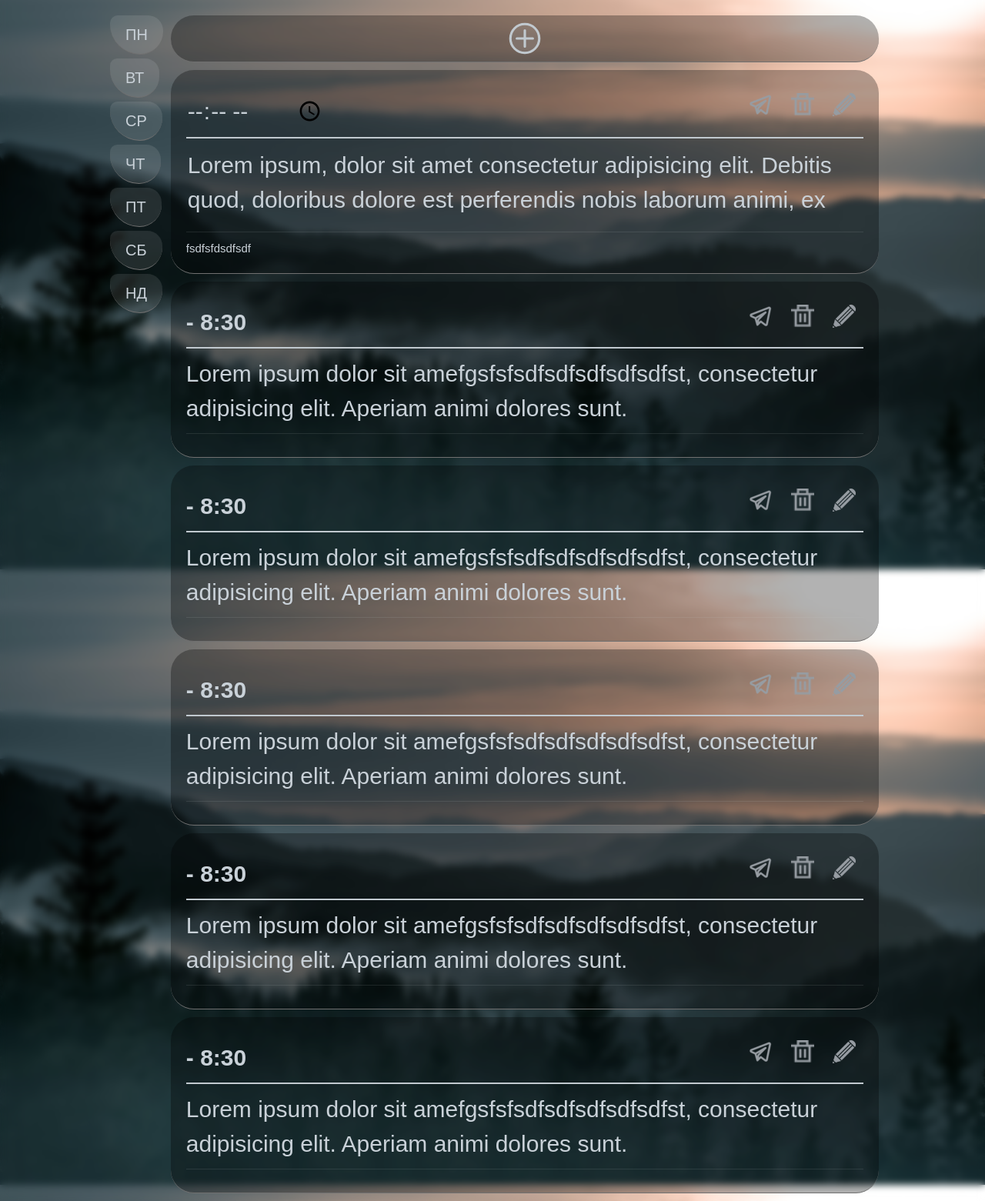
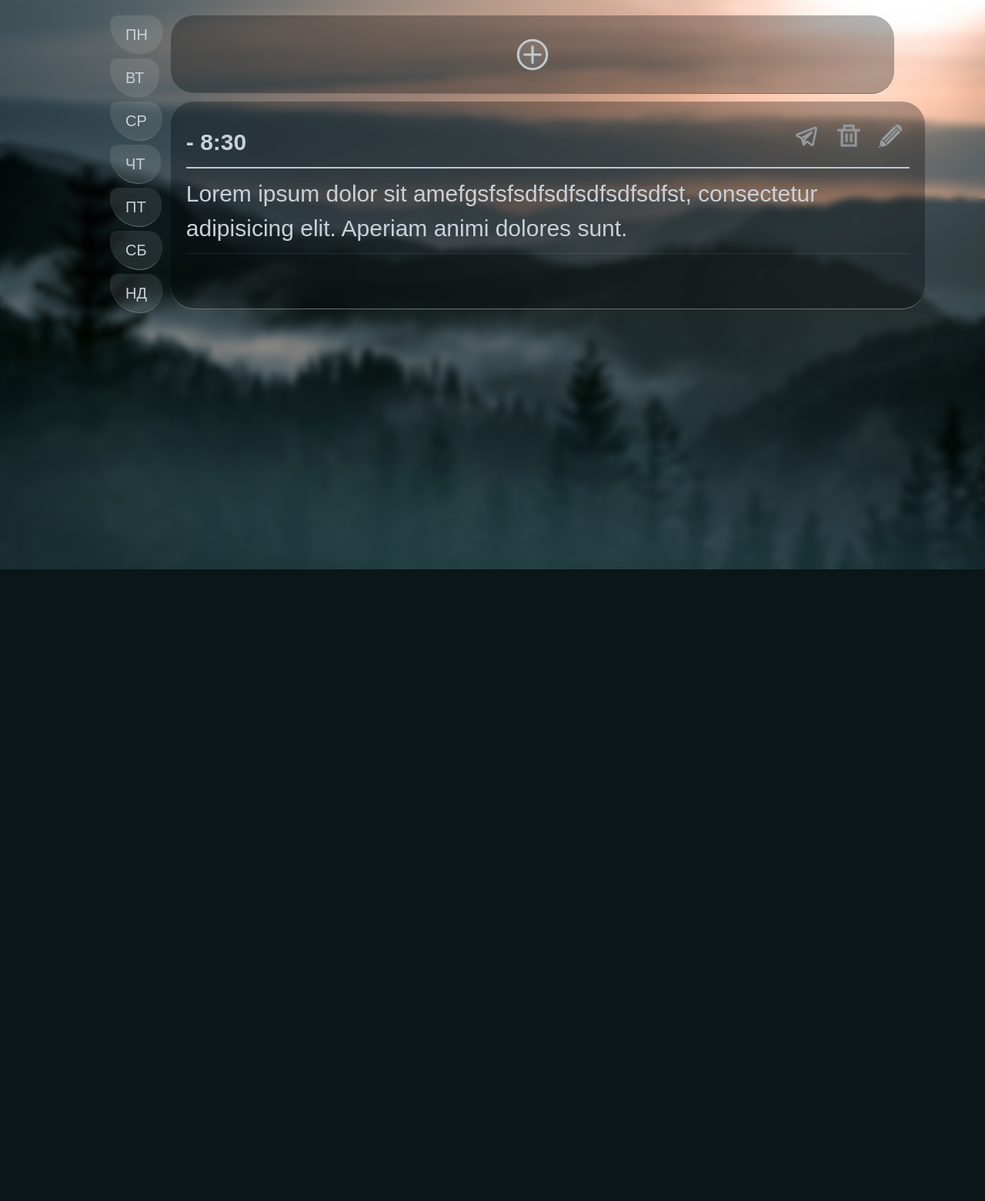
Before and after one commit to AndreyDe1neko/DjangoToDoList, a Django app: page /notes in a window 1280 px wide. Shown: the part 60-1621 px from the top of the page at 77% size. After the commit the page ends 800 px from the top, so only its background shows below. Run offline with Django 4.2, Linux system fonts and the light colour scheme; data comes from the database, SQL or seed files in the repository; both versions use the stored data as it was after the commit; parts of the project's set-up code (start-up, migrations or seed data) failed here and were passed over.

Commit message:
New migrations and edit models

```diff
--- a/tdlist/textlist/models.py
+++ b/tdlist/textlist/models.py
@@ -1,5 +1,6 @@
 from django.db import models
 from django.urls import reverse
+
 
 # Create your models here.
 
@@ -14,16 +15,26 @@ class Customer(models.Model):
     def __str__(self):
         return self.name_cust
 
+    def all_customers(self):
+        return self.objects.get()
+
+    def get_customer(self):
+        return self.objects.all()
+
     def get_absolute_url(self):                             # Метод для вынимаия данных, в html коде потом прописать "NAME_peremennaya.get_absolute_url"
         return reverse('post', kwargs={'Customer_id': self.pk})
 
 class Note(models.Model):
     title_note = models.TextField(max_length=255, blank=True)
-    time_note = models.DateField()
+    time_note = models.TimeField()
     text_note = models.TextField(max_length=1000, blank=True)
     telegram_send = models.BooleanField(default=False)
+    day_of_week = models.SmallIntegerField()
 
 
 class CustNote(models.Model):
-    note = models.ForeignKey('Note', on_delete=models.PROTECT)
-    cust_note = models.ForeignKey('Customer', on_delete=models.PROTECT)
+    note = models.ForeignKey('Note', on_delete=models.PROTECT, unique=True)
+    cust_note = models.ForeignKey('Customer', on_delete=models.PROTECT, unique=True)
+
+    def get_cust_notes(self, cust_id_f):
+        return CustNote.objects.filter(note=cust_id_f)
--- a/tdlist/textlist/static/textlist/css/styles.css
+++ b/tdlist/textlist/static/textlist/css/styles.css
@@ -196,6 +196,7 @@ a{
 	padding: 20px;
 	margin: 0px 10px 10px 10px;
 	transition: 0.5s;
+	width: 100%;
 }
 
 .plus{
--- a/tdlist/textlist/templates/textlist/notes.html
+++ b/tdlist/textlist/templates/textlist/notes.html
@@ -67,7 +67,7 @@
         <button class="vertical-block-todo plus">
             <img src="../static/textlist/images/plus.svg" class="plus1">
         </button>
-
+<!--
         <div class="vertical-block-todo">
             <div class="right-side-button">
                 <input type="time" id="time" name="time" class="title-time" />
@@ -78,48 +78,12 @@
                 </div>
             </div>
             <div class="line-from-todo-det"></div>
-            <textarea maxlength="175" wrap="soft" class="title-text">Lorem ipsum, dolor sit amet consectetur adipisicing elit. Debitis quod, doloribus dolore est perferendis nobis laborum animi, ex harum, corporis impedit. Delectus corrupti repellat hic mollitia natus perferendis neque molestiae!</textarea>
+            <textarea maxlength="175" wrap="soft" class="title-text" style="min-width: fit-content;" oninput="autoResize()">Lorem ipsum, dolor sit amet consectetur adipisicing elit. Debitis quod, doloribus dolore est perferendis nobis laborum animi, ex harum, corporis impedit. Delectus corrupti repellat hic mollitia natus perferendis neque molestiae!</textarea>
             <div class="line-from-todo-det-under-title"></div>
             <p class="todotext">
                 fsdfsfdsdfsdf
             </p>
-        </div>
-        <div class="vertical-block-todo">
-            <div class="right-side-button">
-                <p class="title-time"><b>- 8:30</b></p>
-                <div>
-                    <button class="refactor-buttons telegram-button"></button>
-                    <button class="refactor-buttons delete-button"></button>
-                    <button class="refactor-buttons edit-button"></button>
-                </div>
-            </div>
-            <div class="line-from-todo-det"></div>
-            <p class="title-text">Lorem ipsum dolor sit amefgsfsfsdfsdfsdfsdfsdfst, consectetur adipisicing elit.
-                Aperiam animi dolores sunt.
-            </p>
-            <div class="line-from-todo-det-under-title"></div>
-            <p class="todotext">
-
-            </p>
-        </div>
-        <div class="vertical-block-todo">
-            <div class="right-side-button">
-                <p class="title-time"><b>- 8:30</b></p>
-                <div>
-                    <button class="refactor-buttons telegram-button"></button>
-                    <button class="refactor-buttons delete-button"></button>
-                    <button class="refactor-buttons edit-button"></button>
-                </div>
-            </div>
-            <div class="line-from-todo-det"></div>
-            <p class="title-text">Lorem ipsum dolor sit amefgsfsfsdfsdfsdfsdfsdfst, consectetur adipisicing elit.
-                Aperiam animi dolores sunt.
-            </p>
-            <div class="line-from-todo-det-under-title"></div>
-            <p class="todotext">
-
-            </p>
-        </div>
+        </div> -->
 
         <div class="vertical-block-todo">
             <div class="right-side-button">
@@ -131,50 +95,11 @@
                 </div>
             </div>
             <div class="line-from-todo-det"></div>
-            <p class="title-text">Lorem ipsum dolor sit amefgsfsfsdfsdfsdfsdfsdfst, consectetur adipisicing elit.
+            <div class="title-text" contenteditable="true" id="title_text">Lorem ipsum dolor sit amefgsfsfsdfsdfsdfsdfsdfst, consectetur adipisicing elit.
                 Aperiam animi dolores sunt.
-            </p>
+            </div>
             <div class="line-from-todo-det-under-title"></div>
             <p class="todotext">
-
-            </p>
-        </div>
-
-        <div class="vertical-block-todo">
-            <div class="right-side-button">
-                <p class="title-time"><b>- 8:30</b></p>
-                <div>
-                    <button class="refactor-buttons telegram-button"></button>
-                    <button class="refactor-buttons delete-button"></button>
-                    <button class="refactor-buttons edit-button"></button>
-                </div>
-            </div>
-            <div class="line-from-todo-det"></div>
-            <p class="title-text">Lorem ipsum dolor sit amefgsfsfsdfsdfsdfsdfsdfst, consectetur adipisicing elit.
-                Aperiam animi dolores sunt.
-            </p>
-            <div class="line-from-todo-det-under-title"></div>
-            <p class="todotext">
-
-            </p>
-        </div>
-
-        <div class="vertical-block-todo">
-            <div class="right-side-button">
-                <p class="title-time"><b>- 8:30</b></p>
-                <div>
-                    <button class="refactor-buttons telegram-button"></button>
-                    <button class="refactor-buttons delete-button"></button>
-                    <button class="refactor-buttons edit-button"></button>
-                </div>
-            </div>
-            <div class="line-from-todo-det"></div>
-            <p class="title-text">Lorem ipsum dolor sit amefgsfsfsdfsdfsdfsdfsdfst, consectetur adipisicing elit.
-                Aperiam animi dolores sunt.
-            </p>
-            <div class="line-from-todo-det-under-title"></div>
-            <p class="todotext">
-
             </p>
         </div>
 
--- a/tdlist/textlist/views.py
+++ b/tdlist/textlist/views.py
@@ -2,6 +2,8 @@ from django.http import HttpResponse, HttpResponseNotFound, Http404
 from django.shortcuts import render, redirect
 from .models import *
 from datetime import datetime
+from .models import Customer
+
 
 
 menu = {
@@ -12,11 +14,11 @@ menu = {
     }
 
 def notes(request):
-    all_cust = Customer.objects.all()
+    # all_cust = Customer.objects.all()
     context = {
         'menu': menu,
         'title': "Розпорядок дня",
-        'all_customers': all_cust
+        # 'all_customers': all_cust,
     }
     return render(request, 'textlist/notes.html', context)
 
```
Also changed, not shown: db_data.txt (added, +50 -0 lines), tdlist/db.sqlite3, tdlist/textlist/migrations/0001_initial.py, tdlist/textlist/migrations/0002_alter_custnote_cust_note_alter_custnote_note.py (added), tdlist/textlist/migrations/0002_alter_customer_phone_cust.py (deleted), tdlist/textlist/migrations/0003_note_custnote.py (deleted), tdlist/textlist/migrations/0004_alter_customer_photo_cust.py (deleted), tdlist/textlist/migrations/0005_alter_customer_photo_cust.py (deleted), tdlist/textlist/migrations/0006_remove_customer_photo_cust.py (deleted).
